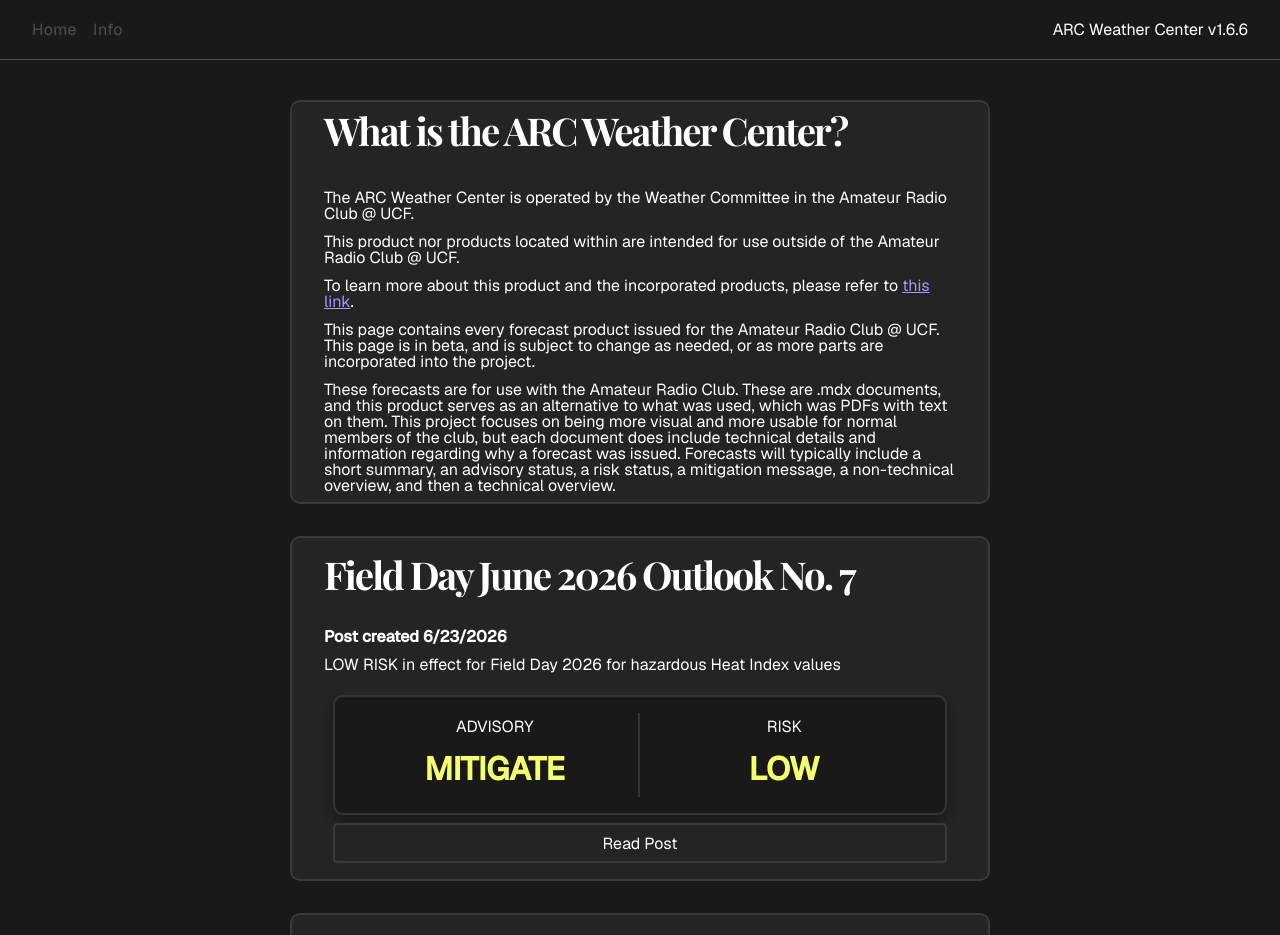
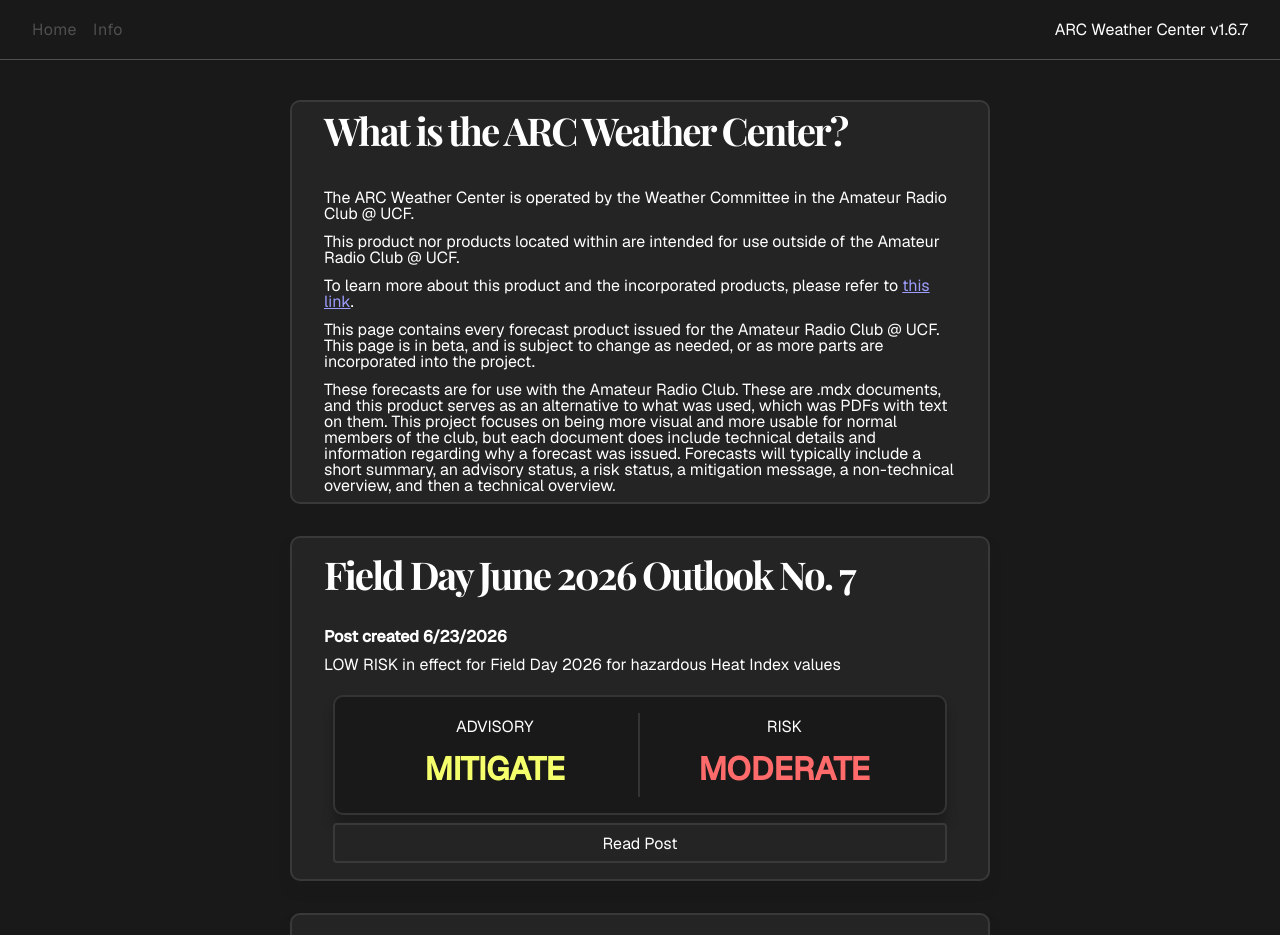
Before and after one commit to skyechannelwrx/ARC-Weather-Center, a React (Vite) app: page / in a window 1280 px wide. Shown: the top 935 px of the page. Built offline with nearby package versions, Linux system fonts and the light colour scheme.

Commit message:
new post

```diff
--- a/src/components/Navbar.tsx
+++ b/src/components/Navbar.tsx
@@ -7,7 +7,7 @@
                 <Link to="/">Home</Link>
                 <Link to="/info">Info</Link>
             </ul>
-            <p>ARC Weather Center v1.6.6</p>
+            <p>ARC Weather Center v1.6.7</p>
         </nav>
     );
 }
--- /dev/null
+++ b/src/content/field-day-2026-eight-otlk.mdx
@@ -0,0 +1,74 @@
+export const metadata = {
+    slug: "field-day-june-2026-outlook-no-7",
+    title: "Field Day June 2026 Outlook No. 7",
+    description: "LOW RISK in effect for Field Day 2026 for hazardous Heat Index values",
+    date: "2026-06-23T20:13:00Z",
+    validfrom: "2026-06-26T16:00:00Z",
+    validto: "2026-06-28T22:00:00Z",
+    nextupdateby: "2026-06-26T22:00:00Z",
+    risk: "Moderate",
+    type: "event",
+    advisory: "Mitigate",
+    hazards: [
+        {
+            hazard: "Heat",
+            impact: "Moderate",
+            summary: "Hazardous heat index values up to 105 possible",
+            color: "red",
+            fill: 2,
+        },
+        {
+            hazard: "Thunderstorms",
+            impact: "Moderate",
+            summary: "Isolated to scattered thunderstorms possible, which may pose a threat to operations.",
+            color: "red",
+            fill: 1,
+        }
+    ],
+    event: "Field Day June 2026",
+    confidence: 80,
+    problowrisk: 90,
+    probmodrisk: 65,
+    probhighrisk: 5,
+}
+
+## Operational Summary
+**...HIGH HEAT RISK...**
+
+A high heat risk is  likely during Field Day. Those operating outdoors between the hours of 11am to 5pm, on the 26th, 27th, and 28th, should be aware of the potential for extreme heat. High heat index values of up to 105 are possible. Although unpredictability exists in what the actual Heat Index will be, the chance for it to reach 102 or higher is present, and thus, increases the heat risk.
+
+**...ISOLATED TO SCATTERED THUNDERSTORMS...**
+
+Thunderstorms may be present on the 26th and 27th, especially during the afternoon to evening hours, which may pose a threat to equipment and life if not properly mitigated. These thunderstorms will likely produce lightning. Although it is not guaranteed we will see thunderstorms, the probability is high enough that one or two thunderstorms being present cannot be ruled out.
+
+Please refer to the Mitigation section for safety information.
+
+## Mitigation
+**...HIGH HEAT RISK PREPAREDNESS...**
+
+High heat index values of up to 105 are possible on the 26th, 27th, and 28th. These heat index values are hazardous, and could result in heat exshaustion or heat stroke if proper care is not exercised during the peak heating hours, which are between 11am to 5pm.
+
+Wear light, loose-fitting clothing. Drink plenty of water. Stay out of the sun when possible, and avoid strenuous activity through the peak heating hours of the day. Wear light colored clothing, dark colored clothing may absorb more heat from the sun. Return to an air conditioned room or vehicle if the heat becomes unbearable.
+
+**...THUNDERSTORM PREPAREDNESS...**
+
+Be ready to move indoors quickly. Be aware of the weather, check the skies frequently and monitor weather radar. Listen to NOAA weather radio for any Special Weather Statements or Severe Thunderstorm Warnings which may be issued by the National Weather Service. Monitor the weather, and be on the ready in case you must act to protect your equipment or life.
+
+Remember: when thunder roars, go indoors!
+
+## Discussion
+**...HIGH HEAT RISK AND THUNDERSTORMS...**
+
+A high pressure system is actively placing itself and ridging across the United States east coast, and is actively creating a heat dome in the surrounding area. Even with the presence of this heat dome, thunderstorm activity is expected to occur. This heat dome is actively contributing to poorer weather conditions, especially for Field Day, and these conditions will likely persist for several days past this event.
+
+This high pressure system will also contribute to diminshing precipitation chances on Sunday, but the precipitation chances for Friday and Saturday are 60% and 50% respectively. With this in mind, plus viewing of the CAMs for thunderstorm and rainfall guidance, it was decided a Moderate risk was worth being added for the increased potential for thunderstorms, but due to a lessened impact, a High risk is not warranted. However, because it may become possible we could experience prolonged thunderstorms which may force us to stay indoors, even with the unlikelihoodness of this event, increased probabilities in the High Risk were added, to 5%.
+
+Further, the Heat risk was upgraded to Moderate, following variability in the CAMs, but due to the potential for the heat index to reach or pass 102, it was considered necessary to increase the risk based on heat from Low to Moderate.
+
+No other threats need to be determined.
+
+Timing is as follows:
+
+* On the 26th, expect heat index values of up to 100, with an increased chance of thunderstorms occurring by afternoon to evening
+* On the 27th, expect heat index values of up to 102, or higher, with an increased chance of thunderstorms occurring by afternoon to evening
+* On the 28th, the thunderstorm threat will subside, but heat index values could be up to 105, or higher
```
